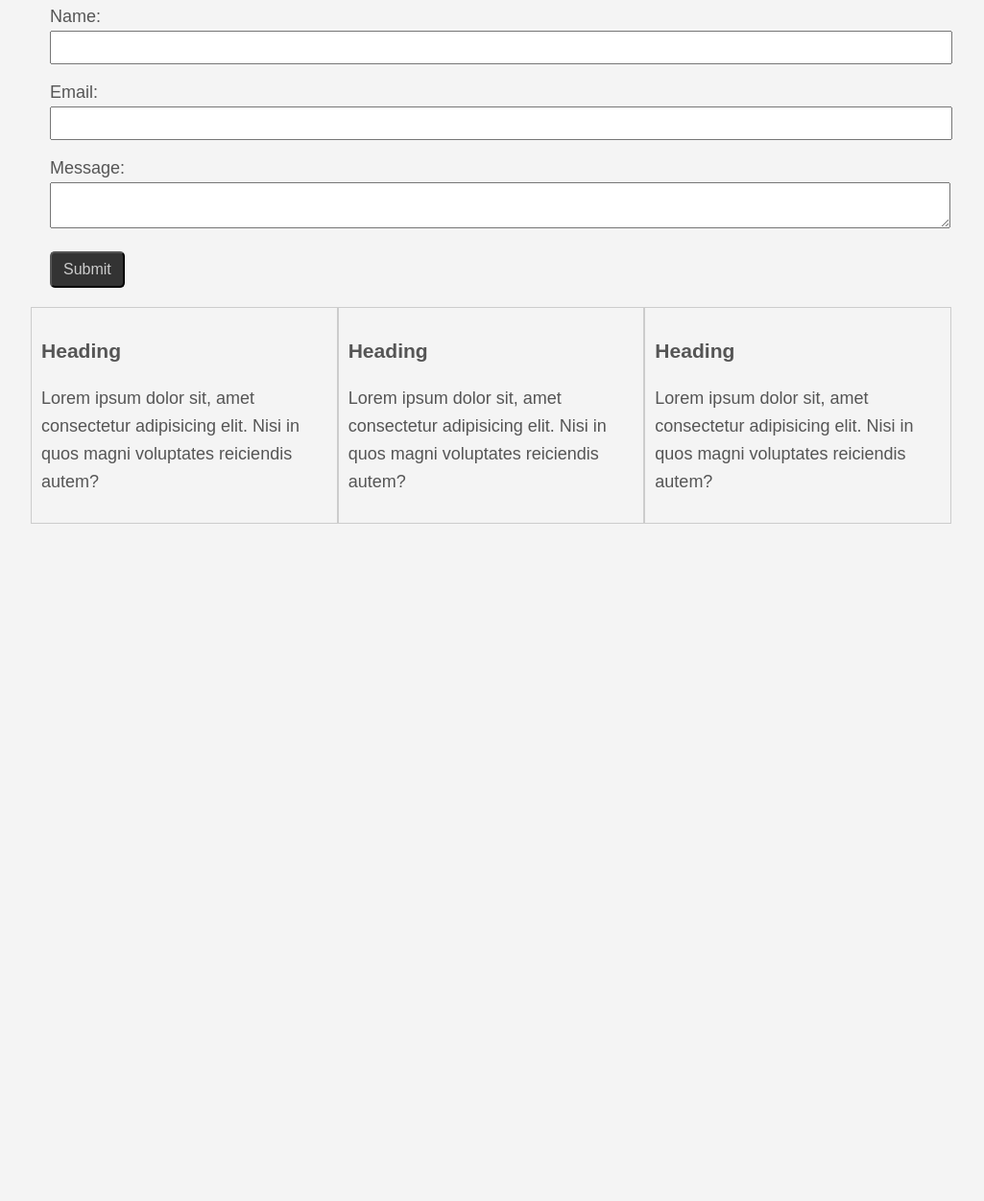
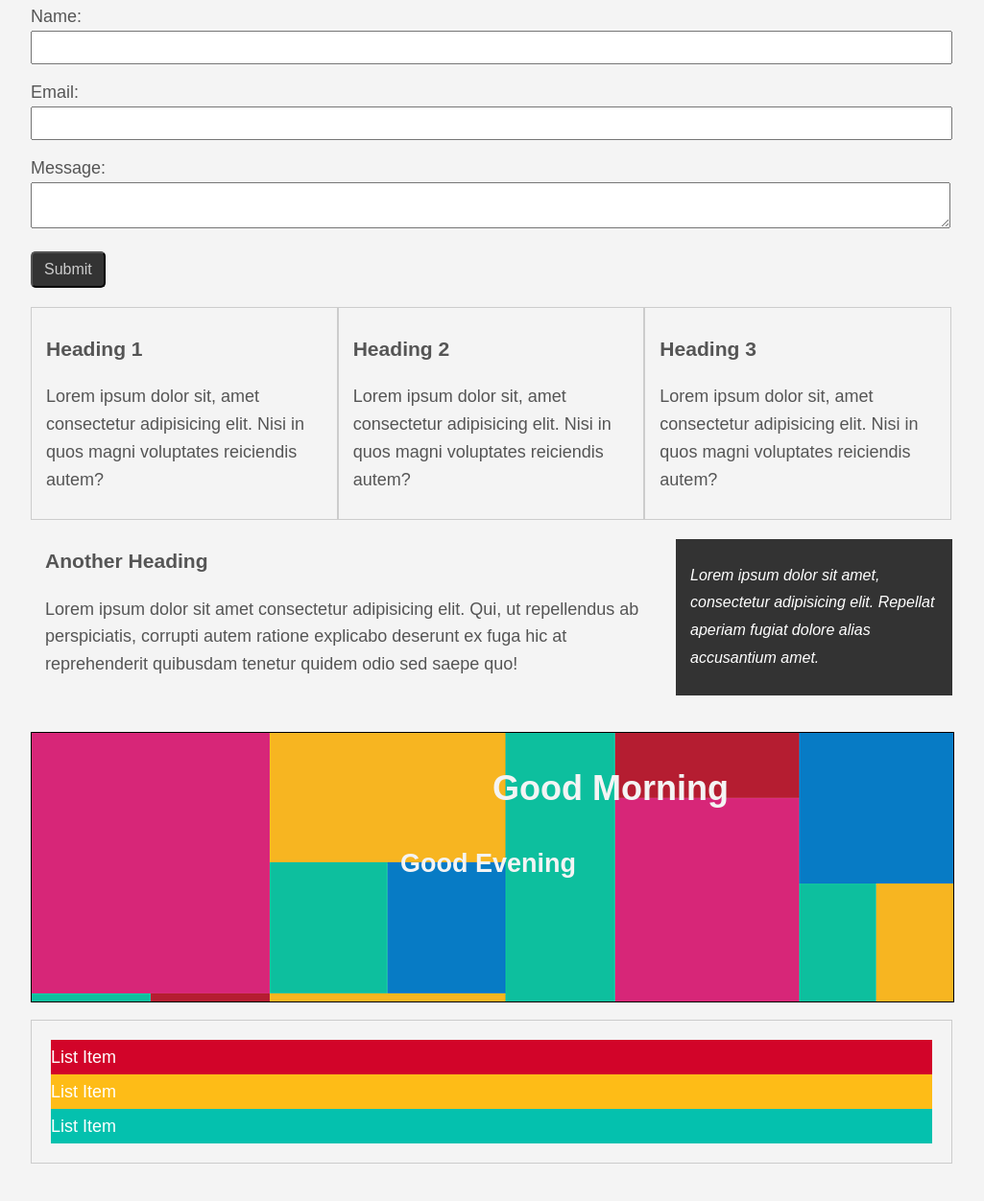
Before and after one commit to fobrien99/css-practice1, a plain HTML site: page index.html in a window 1280 px wide. Shown: the part 842-2094 px from the top of the page at 96% size, without its empty margins (128-1153 px from the left). Before the commit the page ends 1662 px from the top, so only its background shows below. Drawn offline with Linux system fonts and the light colour scheme.

Commit message:
adding final elements

```diff
--- a/css/style.css
+++ b/css/style.css
@@ -14,6 +14,10 @@ a {
 }
 a:hover {
     color: #fff;
+}
+
+.clr {
+    clear: both;
 }
 
 .container {
@@ -78,7 +82,8 @@ a:hover {
 }
 
 .my-form {
-    padding: 20px;
+    padding: 20px 20px 20px 0;
+    /* background: yellow; */
 }
 
 .my-form .form-group {
@@ -94,10 +99,82 @@ a:hover {
     width: 100%;
 }
 
+/* .my-form input[type="submit"]{
+    margin-left: 20px;
+} */
+
 .block {
+   width: 33.3%;
+   float: left;
+   border: 1px solid #ccc;
+   padding: 8px 15px;
+   box-sizing: border-box;
+}
+#main-block{
+    /* margin-top: 20px; */
     float: left;
-    width: 33.3%;
-    border: 1px solid #ccc;
-    padding: 10px;
+    width: 70%;
+    padding: 8px 15px;
     box-sizing: border-box;
 }
+#sidebar{
+    margin-top: 20px;
+    float: right;
+    width: 30%;
+    background-color: #333;
+    color: #fff;
+    padding: 8px 15px;
+    box-sizing: border-box;
+    font-style: italic;
+    font-size: 12pt;
+}
+
+.p-box {
+    width: 100%;
+    height: 280px;
+    border: 1px solid #000;
+    margin-top: 30px;
+    position: relative;
+    background: url(../img/bgimage.png) no-repeat;
+    background-size: cover;
+}
+
+.p-box h1{
+    top: 20px;
+    position: absolute;
+    left: 50%;
+    color: #f4f4f4;
+}
+.p-box h2{
+    top: 100px;
+    position: absolute;
+    left: 40%;
+    color: #f4f4f4;
+}
+
+.fix-me {
+    position: fixed;
+    top: 700px;
+}
+
+.my-list {
+    list-style: none;
+    /* width: 100%; */
+    /* margin-left: -40px; */
+    color: #fff;
+    padding: 20px;
+    border: 1px solid #ccc;
+    line-height: 2em;s
+}
+
+.my-list li:first-child{
+    background: rgb(210, 4, 41);
+}
+
+.my-list li:last-child{
+    background: rgb(4, 193, 174);
+}
+
+.my-list li:nth-child(2){
+    background: rgba(255, 183, 0, 0.906);
+}
--- a/index.html
+++ b/index.html
@@ -28,7 +28,7 @@
                 <li><a href="#">Category 4</a></li>
             </ul>
         </div>
-        <form class="my-form">
+         <form class="my-form">
             <div class="form-group">
                 <label>Name:</label>
                 <input type="text" name="name">
@@ -44,18 +44,47 @@
             <input type="submit" class="button" value="Submit" name="">
         </form>
         <div class="block">
-            <h3>Heading</h3>
+            <h3>Heading 1</h3>
             <p>Lorem ipsum dolor sit, amet consectetur adipisicing elit. Nisi in quos magni voluptates reiciendis autem?</p>
         </div>
         <div class="block">
-            <h3>Heading</h3>
+            <h3>Heading 2</h3>
             <p>Lorem ipsum dolor sit, amet consectetur adipisicing elit. Nisi in quos magni voluptates reiciendis autem?</p>
         </div>
         <div class="block">
-            <h3>Heading</h3>
+            <h3>Heading 3</h3>
             <p>Lorem ipsum dolor sit, amet consectetur adipisicing elit. Nisi in quos magni voluptates reiciendis autem?</p>
         </div>
-    </div> <!-- end of container-->
+
+        <div class="clr"></div>
+
+        <div id="main-block">
+            <h3>Another Heading</h3>
+            <p>Lorem ipsum dolor sit amet consectetur adipisicing elit. Qui, ut repellendus ab perspiciatis, corrupti autem ratione explicabo deserunt ex fuga hic at reprehenderit quibusdam tenetur quidem odio sed saepe quo!</p>
+        </div>
+
+        <div id="sidebar">
+            <p>Lorem ipsum dolor sit amet, consectetur adipisicing elit. Repellat aperiam fugiat dolore alias accusantium amet. </p>
+        </div>
+        <div class="clr"></div>
+        <div class="p-box">
+            <h1>Good Morning</h1>
+            <h2>Good Evening</h2>
+        </div>
+        <ul class="my-list">
+            <li>List Item</li>
+            <li>List Item</li>
+            <li>List Item</li>
+        </ul>
+    </div>  <!--  end of container -->
+    <a href="" class="fix-me button">Hello</a>
+
+
+
+
     <div style="margin-top: 500px;"></div>
+
+
+
 </body>
 </html>
```
Also changed, not shown: img/bgimage.jpeg (added), img/bgimage.png (added).
